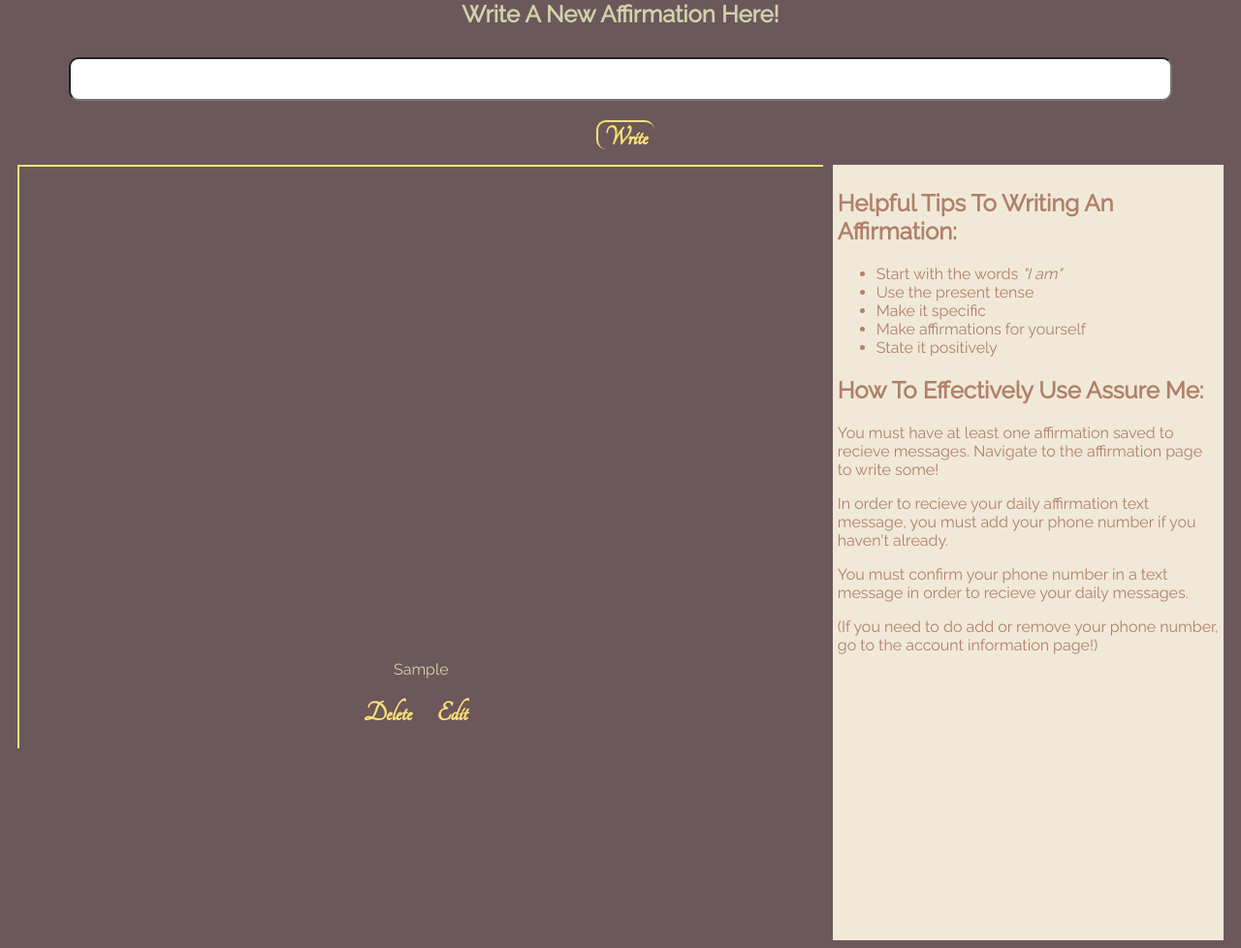
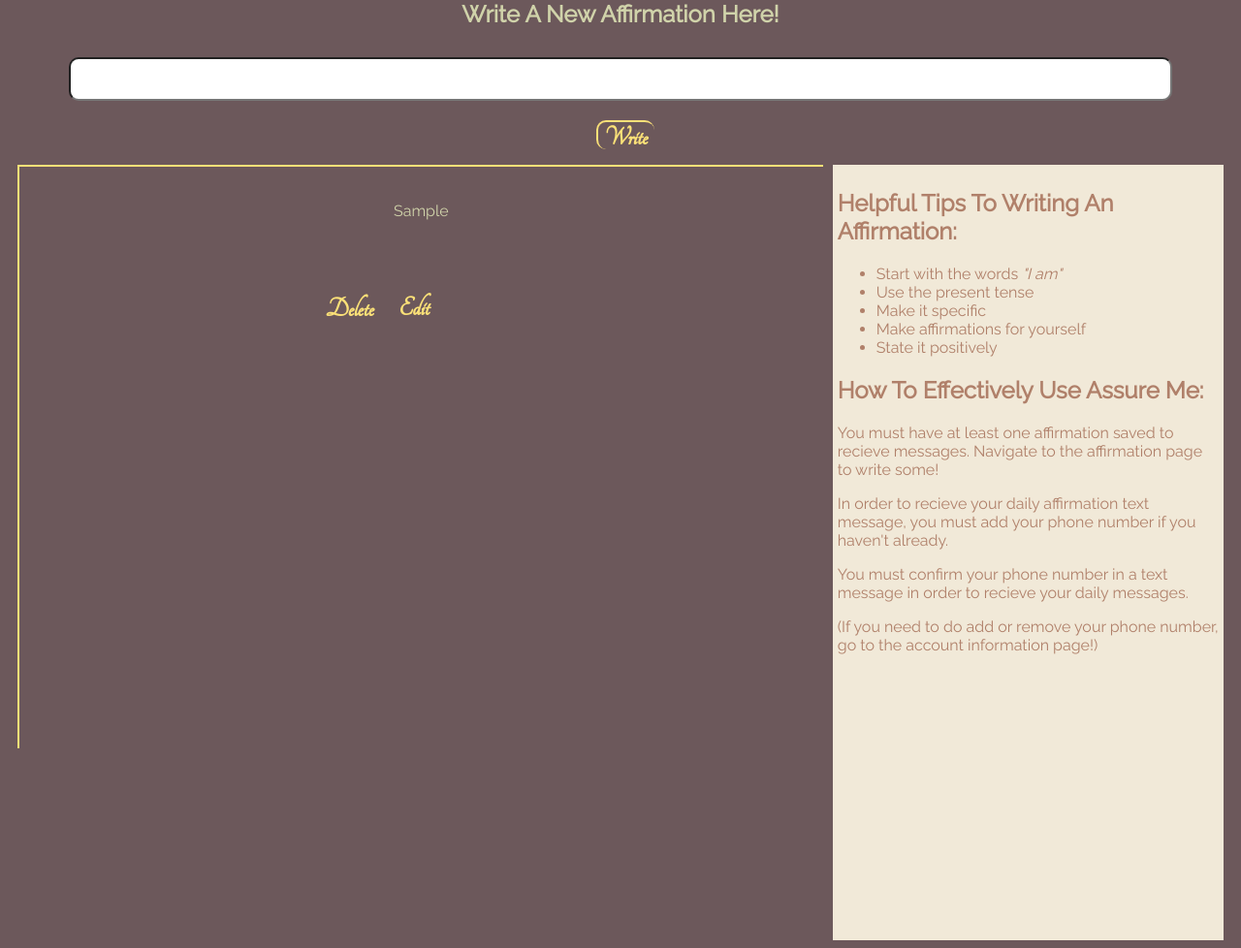
Before and after one commit to CashewRose/Assure-Me, a Django app: page /affirmations in a window 1280 px wide. Shown: the part 206-1184 px from the top of the page at 97% size. Run offline with Django 3.2, Linux system fonts and the light colour scheme; a user stored in the database is signed in; tables that the repository leaves empty hold one stand-in row (values such as "Sample post").

Commit message:
Fixed CSS Errors.

```diff
--- a/djangocap/Assure_Me/static/css/main.css
+++ b/djangocap/Assure_Me/static/css/main.css
@@ -282,6 +282,12 @@ input {
     width: 60px
 }
 
+.aff_b_container{
+    position: absolute;
+    bottom: 5px
+}
+
+
 .affirmation_button {
     background:none;
     font-size: 1.8rem;
@@ -294,7 +300,6 @@ input {
     margin-top: 0px;
     padding: 2.5px;
     margin: 2.5px;
-    margin-bottom: auto
 }
 
 .All_Affirmation_Container {
@@ -322,11 +327,15 @@ input {
     margin: 20px;
     text-align: center;
     width: 25%;
-    margin-top: auto;
+    height: 150px
 }
 
 .affirmation_solo{
     display: inline-block;
+    height: 150px;
+    position: relative;
+    min-width: 100%;
+
 }
 
 .edit_form {
--- a/djangocap/Assure_Me/static/js/main.js
+++ b/djangocap/Assure_Me/static/js/main.js
@@ -3,11 +3,13 @@ edit_button = document.getElementsByClassName("edit_button")
 
 Array.from(edit_button).forEach(function(edit) {
     edit.addEventListener("click", function(){
-        parent = edit.parentElement.parentElement;
+        parent = edit.parentElement.parentElement.parentElement;
         Array.from(edit_button).forEach(function(edit) {
             edit.parentElement.classList.remove("is_hidden");
+            edit.parentElement.parentElement.classList.remove("is_hidden");
         })
         edit.parentElement.classList.add("is_hidden");
+        edit.parentElement.parentElement.classList.add("is_hidden");
         Array.from(forms).forEach(function(form){
             form.classList.add("is_hidden");
         })
--- a/djangocap/Assure_Me/templates/affirmations.html
+++ b/djangocap/Assure_Me/templates/affirmations.html
@@ -25,8 +25,10 @@
 
             <div class="affirmation_solo ">
                 <p> {{affirmation.affirmation}} </p>
-                <a class="affirmation_button" href="{% url 'Assure_Me:delete_affirmation' Affirmation_Id=affirmation.id %}">Delete</a>
-                <button class="affirmation_button edit_button" >Edit</button>
+                <div class="aff_b_container">
+                    <a class="affirmation_button" href="{% url 'Assure_Me:delete_affirmation' Affirmation_Id=affirmation.id %}">Delete</a>
+                    <button class="affirmation_button edit_button" >Edit</button>
+                </div>
             </div>
         </div>
         {% endfor %}
```
